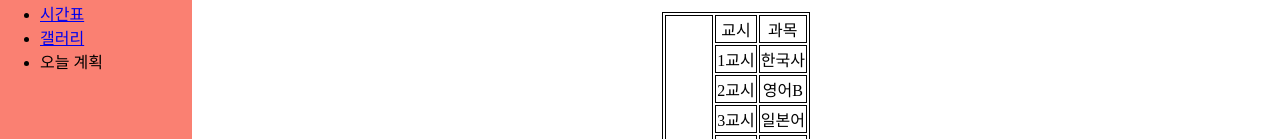
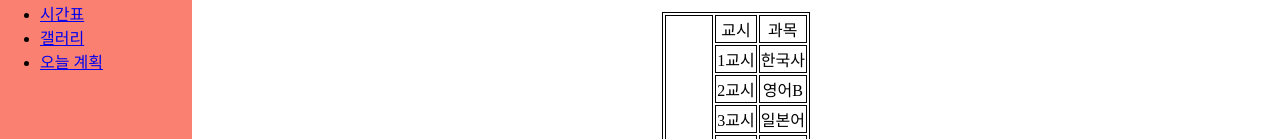
Before and after one commit to simzol-sehwa/homepage, a plain HTML site: page timetable.html in a window 1280 px wide. Shown: the part 223-362 px from the top of the page. Drawn offline with Linux system fonts and the light colour scheme.

Commit message:
6월 22일

```diff
--- a/timetable.html
+++ b/timetable.html
@@ -74,7 +74,7 @@
             <li>자기소개</li>
             <li><a href="timetable.html">시간표</a></li>
             <li><a href="gallery.html">갤러리</a></li>
-            <li>오늘 계획</li>
+            <li><a href="animation.html">오늘 계획</a></li>
         </ul>
     </div>
 
```
